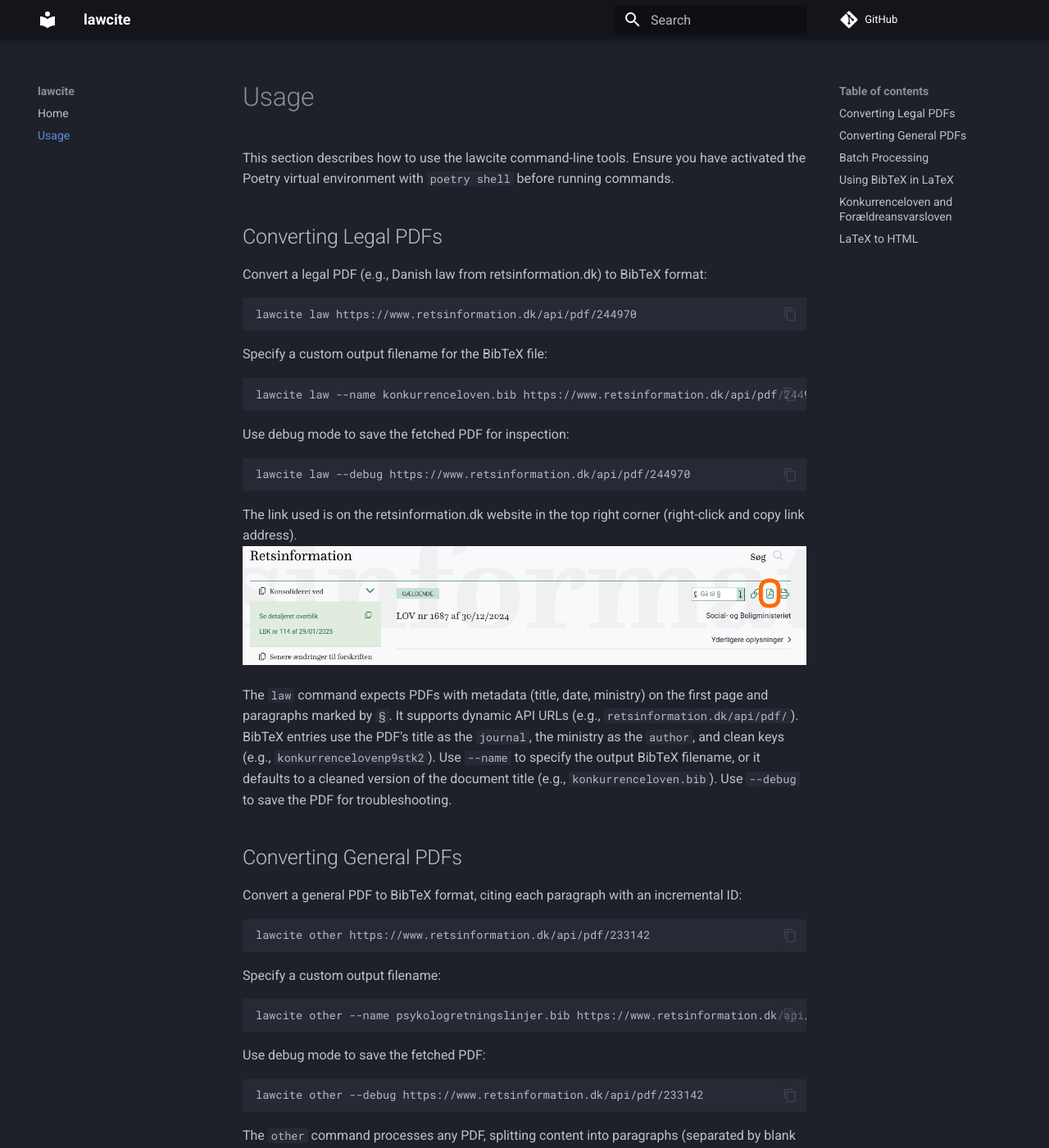
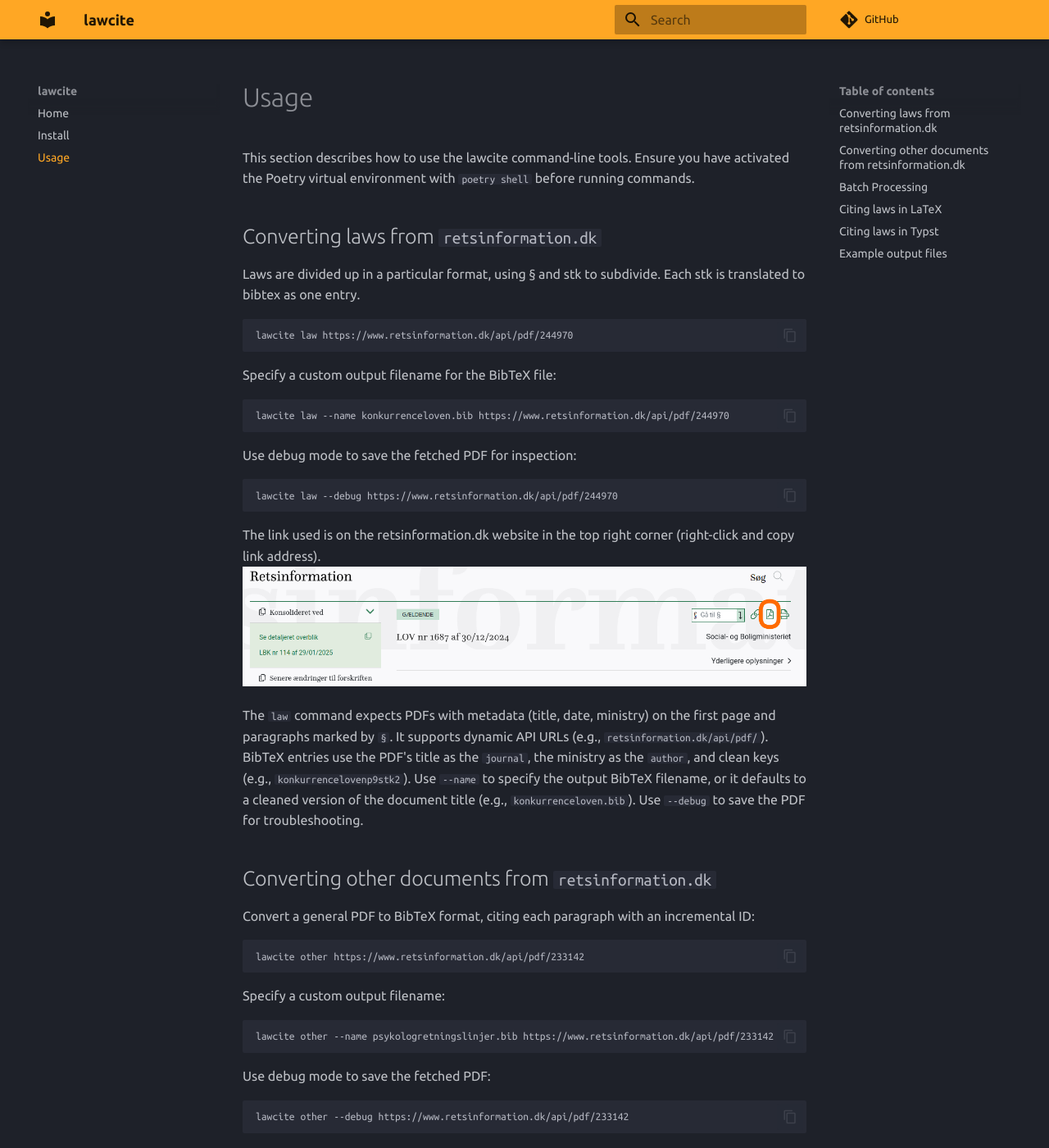
Before and after one commit to evidlabel/lawcite, an MkDocs documentation site: the page built from docs/usage.md, in a window 1280 px wide and 1400 px high. Shown: the whole window at 82% size. Built offline with MkDocs 1.6.1 and Material for MkDocs 9.7.7, drawn with Linux system fonts in a browser that asks for light colours; comment, search, counter and statistics services are not loaded; some of the changed text lies outside the part shown.

Commit message:
update docs

````diff
--- a/docs/usage.md
+++ b/docs/usage.md
@@ -2,9 +2,9 @@
 
 This section describes how to use the lawcite command-line tools. Ensure you have activated the Poetry virtual environment with `poetry shell` before running commands.
 
-## Converting Legal PDFs
-
-Convert a legal PDF (e.g., Danish law from retsinformation.dk) to BibTeX format:
+## Converting laws from `retsinformation.dk`
+Laws are divided up in a particular format, using § and stk to subdivide.
+Each stk is translated to bibtex as one entry.
 ```bash
 lawcite law https://www.retsinformation.dk/api/pdf/244970
 ```
@@ -24,7 +24,7 @@
 
 The `law` command expects PDFs with metadata (title, date, ministry) on the first page and paragraphs marked by `§`. It supports dynamic API URLs (e.g., `retsinformation.dk/api/pdf/`). BibTeX entries use the PDF's title as the `journal`, the ministry as the `author`, and clean keys (e.g., `konkurrencelovenp9stk2`). Use `--name` to specify the output BibTeX filename, or it defaults to a cleaned version of the document title (e.g., `konkurrenceloven.bib`). Use `--debug` to save the PDF for troubleshooting.
 
-## Converting General PDFs
+## Converting other documents from `retsinformation.dk`
 
 Convert a general PDF to BibTeX format, citing each paragraph with an incremental ID:
 ```bash
@@ -54,7 +54,7 @@
 
 An example LaTeX document using these `.bib` files is provided in `examples/test.tex`, which demonstrates citing multiple Danish laws.
 
-## Using BibTeX in LaTeX
+## Citing laws in LaTeX
 
 After generating a BibTeX file (e.g., `konkurrenceloven.bib`) with `lawcite law --name konkurrenceloven.bib https://www.retsinformation.dk/api/pdf/244970`, you can use it in a LaTeX document to cite sections of the Danish Competition Act (konkurrenceloven). Below is an example LaTeX document:
 
@@ -73,12 +73,24 @@
 ```
 This will produce a document with a citation to §9, Stk. 2 of the konkurrenceloven, with the bibliography formatted according to the BibTeX entry generated by `lawcite`.
 
-For general documents, after running `lawcite other --name psykologretningslinjer.bib https://www.retsinformation.dk/api/pdf/233142`, you can cite paragraphs like:
+For general documents, after running
+```bash
+lawcite other --name psykologretningslinjer.bib https://www.retsinformation.dk/api/pdf/233142
+```
+you can cite paragraphs like:
 ```latex
 \cite{psykolognvnetsvejledenderetningslinjerforautoriseredepsykologer_para1}
 ```
+## Citing laws in Typst
+When using typst instead of latex, the laws can be cited as follows:
+```typst
+@konkurrencelovenp10stk2
+#bibliography(("straffeloven.bib","konkurrenceloven.bib","forældreansvarsloven.bib"),full:true)
+```
 
-## Konkurrenceloven and Forældreansvarsloven
+
+
+## Example output files
 <div style="max-height: 400px; overflow-y: auto; border: 1px solid #ccc; padding: 10px;" markdown="1">
 ```bib
 --8<-- "docs/assets/konkurrenceloven.bib"
@@ -90,7 +102,3 @@
 --8<-- "docs/assets/forldreansvarsloven.bib"
 ```
 </div>
-
-## LaTeX to HTML
-
-This functionality has been deprecated.
--- a/mkdocs.yml
+++ b/mkdocs.yml
@@ -6,13 +6,18 @@
 theme:
   name: material
   palette:
-    primary: black
+    primary: orange
     scheme: slate
   features:
     - content.code.copy
+  font:
+    text: Ubuntu
+    code: Ubuntu Mono
+
 
 nav:
   - Home: index.md
+  - Install: install.md
   - Usage: usage.md
 
 markdown_extensions:
````
Also changed, not shown: other parts of docs/usage.md (+1 -1 lines), docs/index.md (+1 -1 lines), docs/install.md (added, +7 -0 lines), site/assets/pdflink.png (added).
